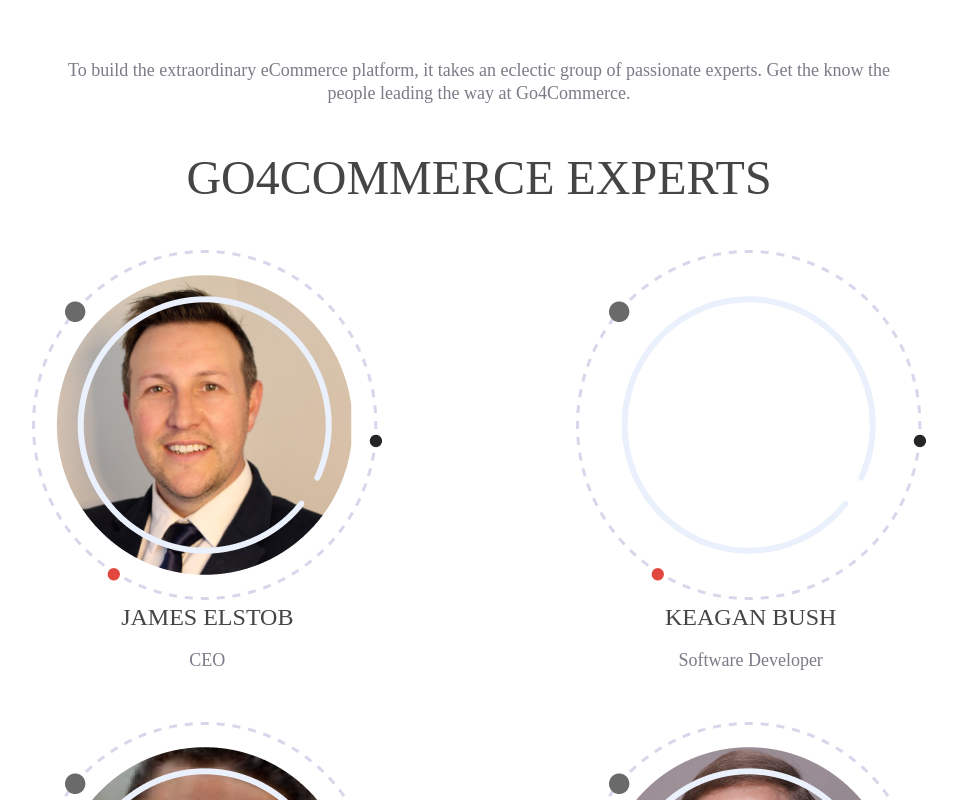
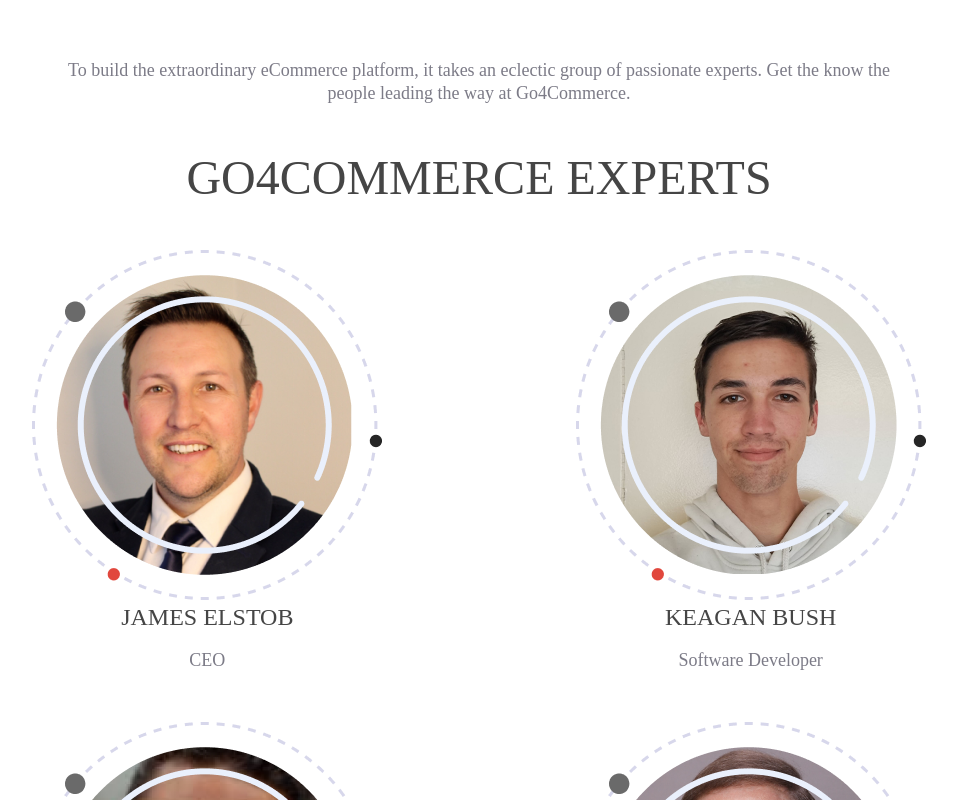
Before and after one commit to Bushman22/Go4Commerce, a SvelteKit app: page /team in a window 1280 px wide. Shown: the part 591-1391 px from the top of the page, without its empty margins (161-1118 px from the left). Built offline with nearby package versions, Linux system fonts and the light colour scheme.

Commit message:
added keagan image

```diff
--- a/src/routes/team/+page.svelte
+++ b/src/routes/team/+page.svelte
@@ -72,7 +72,7 @@
                 <p>CEO</p>
             </div>
             <div class="cent">
-                <img class = "images" src = "\images\Keagan Bush.jpg" alt = "Keagan Bush">
+                <img class = "images" src = "\images\Keagan Bush.png" alt = "Keagan Bush">
                 <h3>KEAGAN BUSH</h3>
                 <p>Software Developer</p>
             </div>
```
Also changed, not shown: static/images/Keagan Bush.jpg (deleted), static/images/Keagan Bush.png (added).
